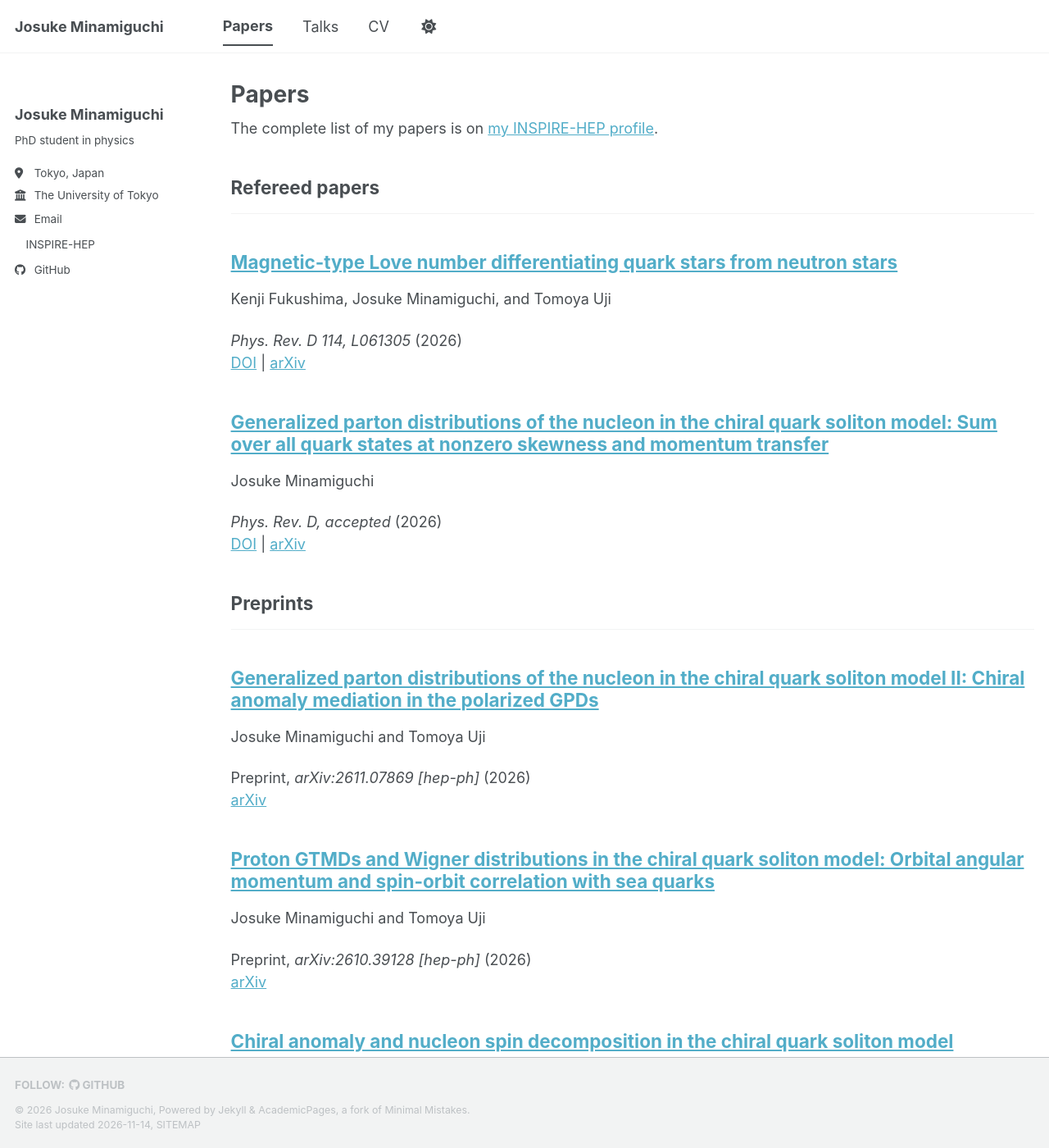
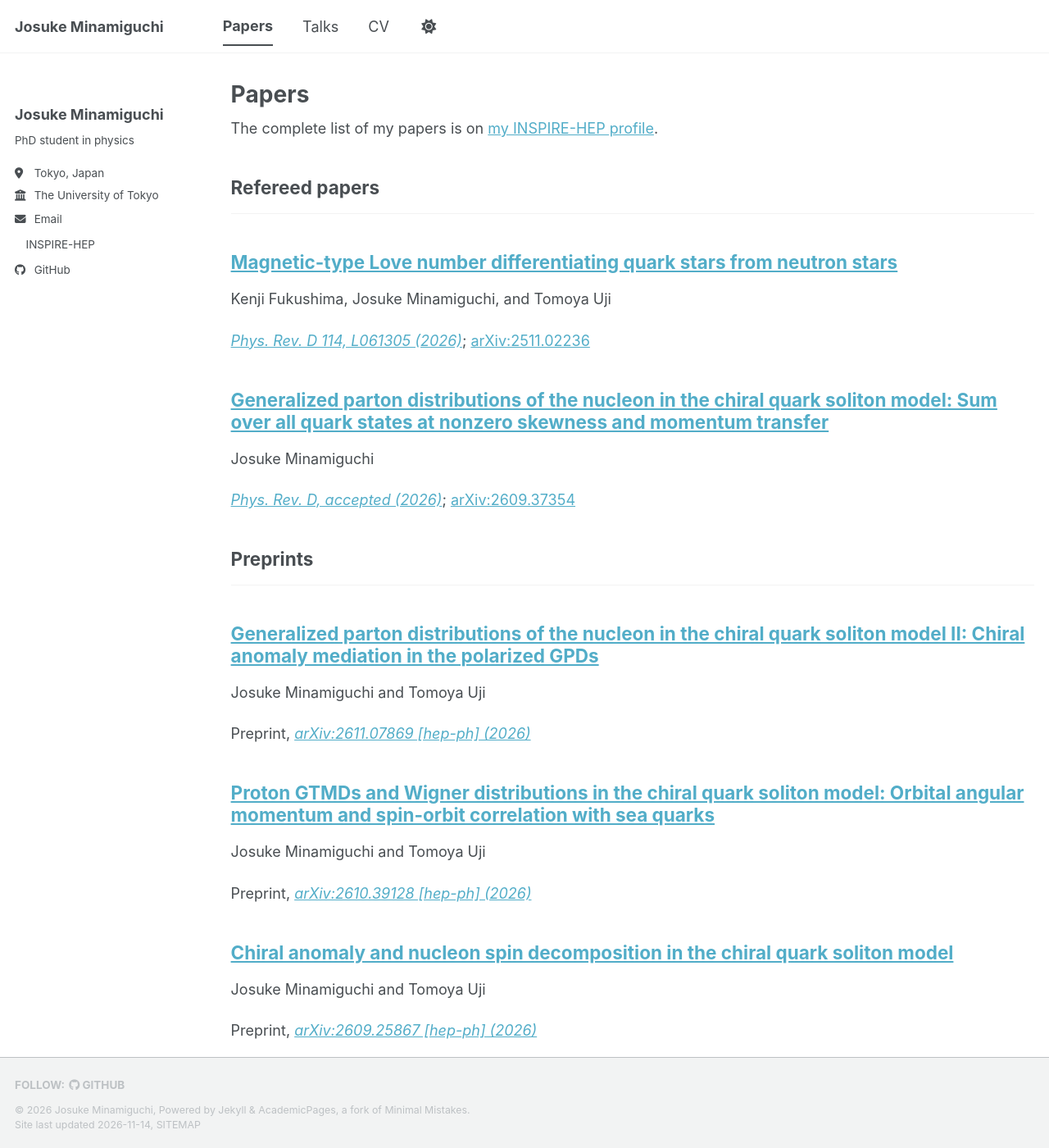
Before and after one commit to jminamiguchi/jminamiguchi.github.io, a Jekyll site: the page built from _pages/publications.html, in a window 1280 px wide and 1400 px high. Shown: the whole window at 82% size. Built offline with Jekyll 4.4.1, drawn with Linux system fonts in a browser that asks for light colours; a style sheet for code colours, icons or effects is not loaded; part of the change alters nothing that is shown; some of the changed text lies outside the part shown.

Commit message:
論文情報そのものをリンクにする
DOI / arXiv という別行のリンクをやめ，書誌の文字列にリンクを埋め込む．
雑誌の書誌は DOI を指し，arXiv 番号はプレプリントを指す．査読付きで
プレプリントもあるものには arXiv 番号を後ろに付ける．

Co-Authored-By: Claude Opus 5 <noreply@anthropic.com>
Claude-Session: https://claude.ai/code/session_01UTYLBa4CE8LsWZ4542MGjP

```diff
--- a/_includes/publication-info.html
+++ b/_includes/publication-info.html
@@ -1,4 +1,6 @@
-{% comment %}Authors, venue and links of one publication. Usage: include publication-info.html pub=post{% endcomment %}
+{% comment %}Authors, venue and links of one publication. The venue itself carries the link: a journal reference points at the DOI, an arXiv identifier at the preprint. A refereed paper that also has a preprint gets its arXiv identifier appended. Usage: include publication-info.html pub=post{% endcomment %}
 {% assign pub = include.pub %}
 {% if pub.authors %}<p>{{ pub.authors }}</p>{% endif %}
-<p>{% if pub.category == 'preprints' %}Preprint, {% endif %}<i>{{ pub.venue }}</i> ({{ pub.date | date: "%Y" }}){% if pub.doiurl or pub.arxivurl %}<br />{% if pub.doiurl %}<a href="{{ pub.doiurl }}">DOI</a>{% endif %}{% if pub.doiurl and pub.arxivurl %} | {% endif %}{% if pub.arxivurl %}<a href="{{ pub.arxivurl }}">arXiv</a>{% endif %}{% endif %}</p>
+{% capture year %}{{ pub.date | date: "%Y" }}{% endcapture %}
+{% capture venue_year %}{{ pub.venue }} ({{ year }}){% endcapture %}
+<p>{% if pub.category == 'preprints' %}Preprint, {% endif %}<i>{% if pub.doiurl %}<a href="{{ pub.doiurl }}">{{ venue_year }}</a>{% elsif pub.arxivurl %}<a href="{{ pub.arxivurl }}">{{ venue_year }}</a>{% else %}{{ venue_year }}{% endif %}</i>{% if pub.doiurl and pub.arxivurl %}; <a href="{{ pub.arxivurl }}">arXiv:{{ pub.arxivurl | split: '/abs/' | last }}</a>{% endif %}</p>
```
